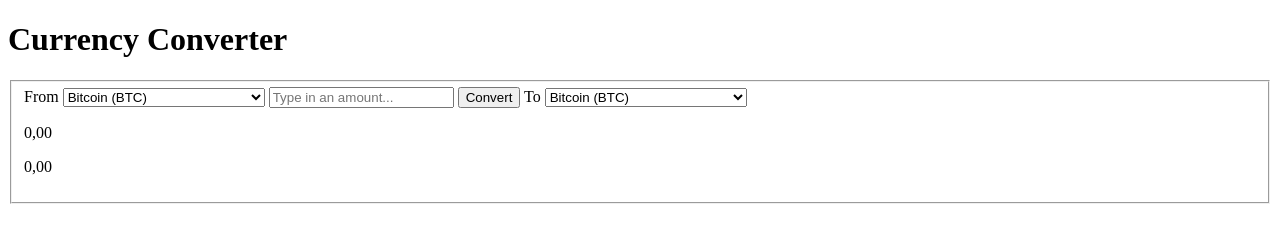
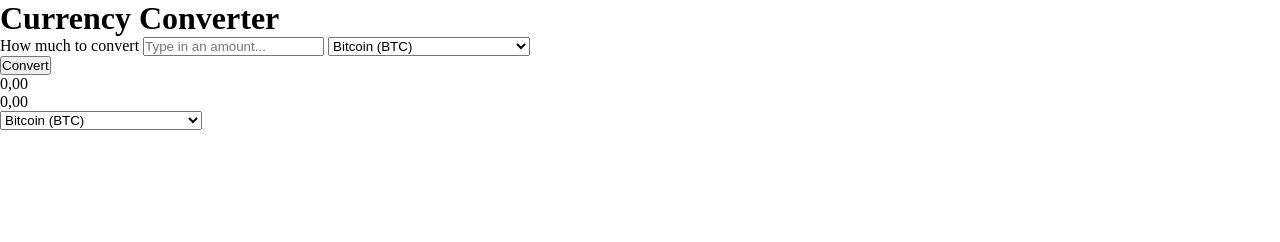
Before and after one commit to ivanburda1986/ExchangeRates, a website: page dist/index.html in a window 1280 px wide. Drawn offline with Linux system fonts and the light colour scheme.

Commit message:
started working on the layout and styling

```diff
--- a/scss/main.scss
+++ b/scss/main.scss
@@ -1,5 +1,7 @@
-$color: white;
+/*General styles*/
+* {
+  margin: 0;
+  padding: 0;
+}
 
-body {
-  background: $color;
-}
+body {}
```
Also changed, not shown: dist/css/main.css, dist/index.html, dist/ui.js, scss/_config.scss (added), scss/_utilities.scss (added).
